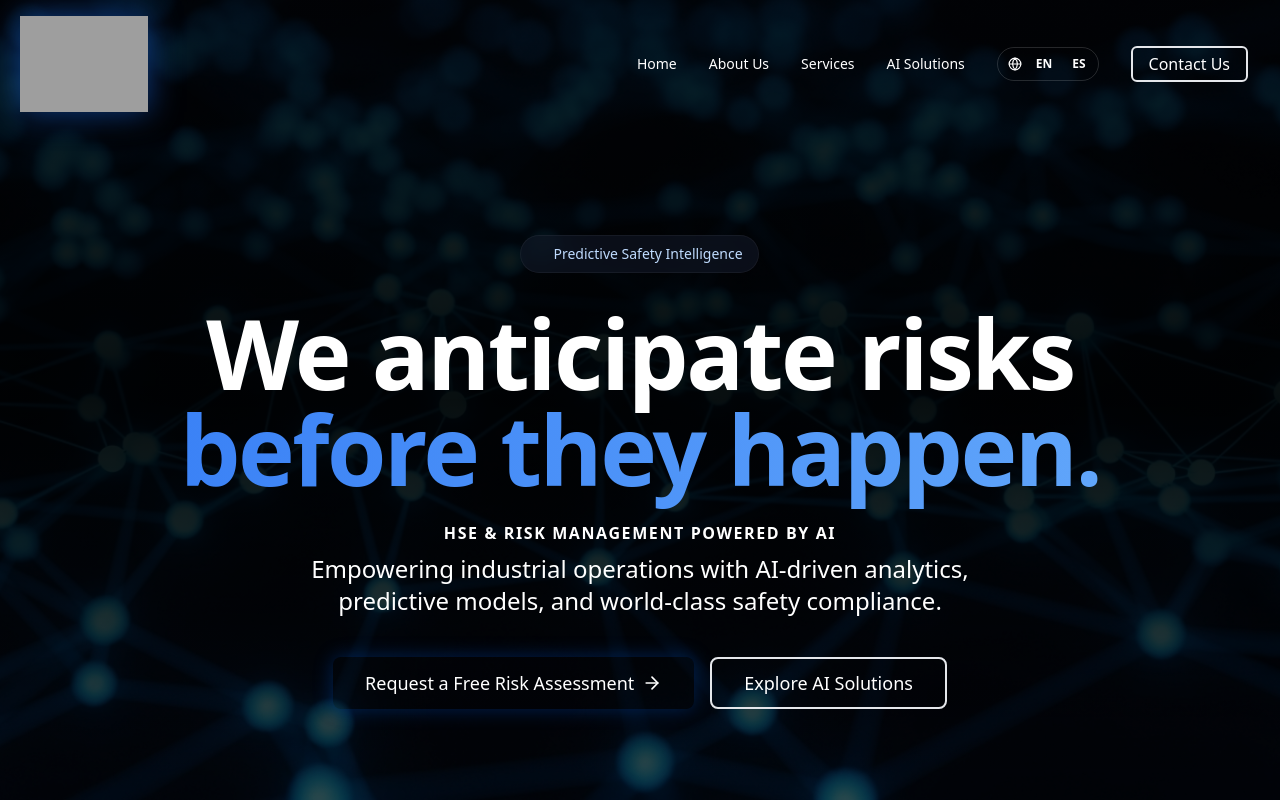
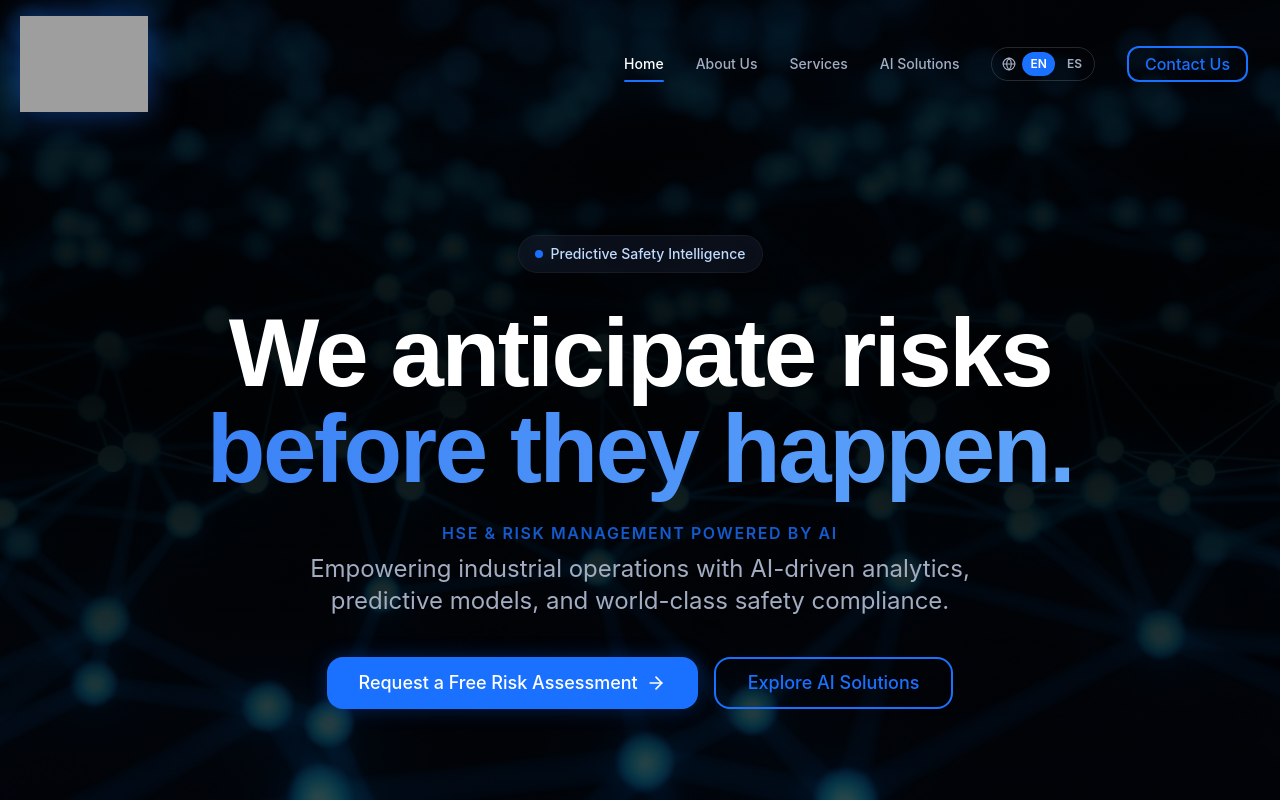
Before and after one commit to HPR7/asseguraai-app, a React (Vite) app: page / in a window 1280 px wide. Shown: the top 800 px of the page. Built offline with nearby package versions, Linux system fonts and the light colour scheme; grey boxes are pictures that could not be loaded.

Commit message:
Update tailwind.config.js

```diff
--- a/tailwind.config.js
+++ b/tailwind.config.js
@@ -5,7 +5,46 @@ export default {
     "./src/**/*.{js,ts,jsx,tsx}",
   ],
   theme: {
-    extend: {},
+    extend: {
+      colors: {
+        background: "hsl(220 50% 8%)",
+        foreground: "hsl(0 0% 100%)",
+
+        card: "hsl(220 45% 12%)",
+        "card-foreground": "hsl(0 0% 100%)",
+
+        popover: "hsl(220 45% 12%)",
+        "popover-foreground": "hsl(0 0% 100%)",
+
+        primary: "hsl(217 100% 55%)",
+        "primary-foreground": "hsl(0 0% 100%)",
+
+        secondary: "hsl(220 40% 18%)",
+        "secondary-foreground": "hsl(0 0% 100%)",
+
+        muted: "hsl(220 30% 20%)",
+        "muted-foreground": "hsl(220 20% 70%)",
+
+        accent: "hsl(217 100% 55%)",
+        "accent-foreground": "hsl(0 0% 100%)",
+
+        destructive: "hsl(0 84% 60%)",
+        "destructive-foreground": "hsl(0 0% 100%)",
+
+        border: "hsl(220 30% 20%)",
+        input: "hsl(220 30% 20%)",
+        ring: "hsl(217 100% 55%)",
+      },
+      borderRadius: {
+        lg: "1rem",
+        md: "0.75rem",
+        sm: "0.5rem",
+      },
+      fontFamily: {
+        sans: ["Inter", "sans-serif"],
+        display: ["Outfit", "sans-serif"],
+      },
+    },
   },
   plugins: [],
 };
```
